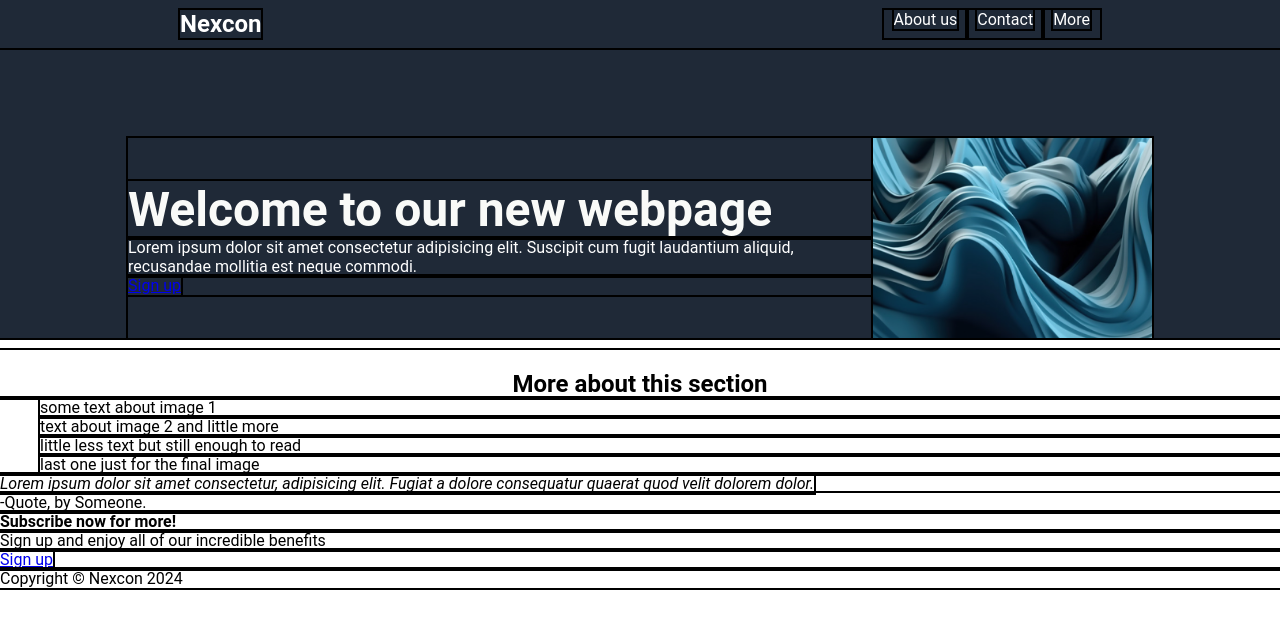
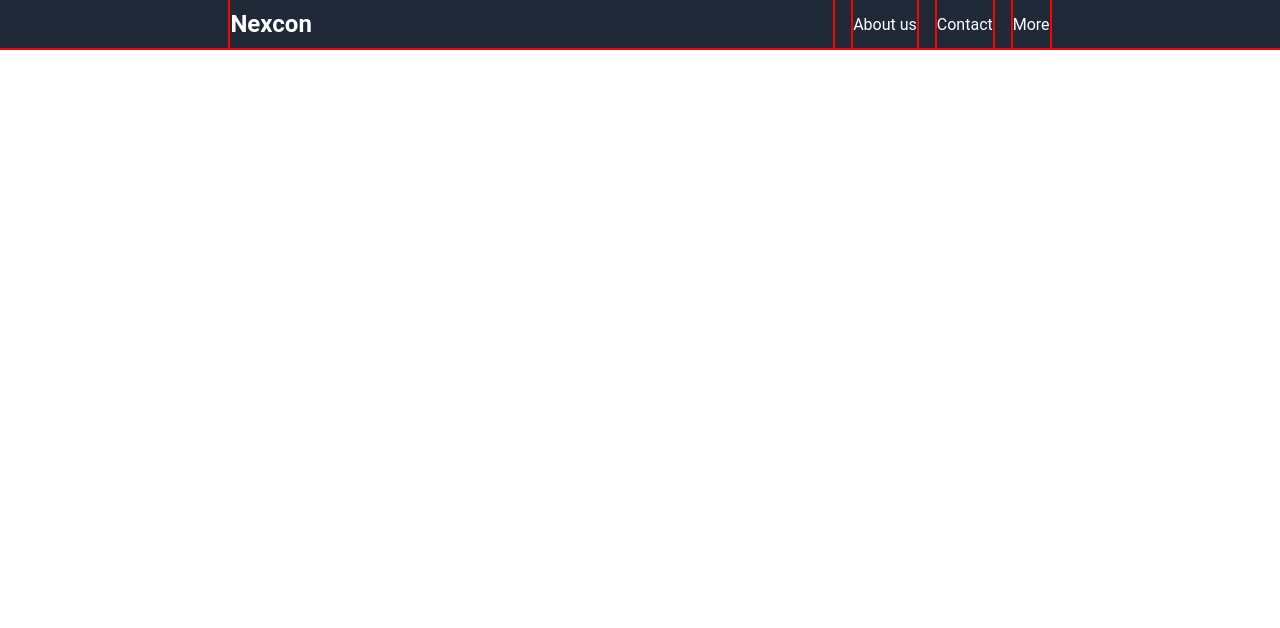
Before and after one commit to patrikralf/Project, a plain HTML site: page html/index.html in a window 1280 px wide. Drawn offline with Linux system fonts and the light colour scheme.

Commit message:
edited formatting
gutted structure and remade the navbar in cleaner syntax

```diff
--- a/css/style.css
+++ b/css/style.css
@@ -1,17 +1,38 @@
 * {
-  outline: solid 2px black;
+  outline: solid 2px rgb(255, 0, 0);
   font-family: Roboto;
-  margin: 0;
+  margin: 0px;
+}
+.first-block {
+  background-color: #1F2937;
+  padding-left: 18%;
+  padding-right: 18%;
 }
 
-body {
-  height: 100%;
+.flexbox {
+  display: flex;
+  justify-content: center;
+  gap: 20px;
 }
 
-.content {
-  padding: 0;
+a {
+  color: white;
+  text-decoration: none;
+  height: 3rem;
+  align-content: center;
 }
 
+.flexbox .flex-one{
+  font: bold 24px Roboto;
+  flex: 1;
+}
+
+
+/*
+
+div.list {
+  display: flex;
+}
 
 h1 {
   font-weight: bold;
@@ -19,63 +40,15 @@ h1 {
   color: #F9FAF8;
 }
 
-div.first-block {
-  background-color: #1F2937;
-  color: white;
-}
-
-
-div.menu {
-  background-color: #1F2937;
-  color: white;
-  text-decoration: none;
-}
-
-div.menu {
-  max-width: 100%;
-}
-
-ul.navbar {
-  padding: 10px 180px 10px 180px;
-  display: flex;
-  justify-content: space-between;
-}
-
-a#logo{
-  font-size: 24px;
-  color: F9FAF8;
-  font-weight: bold;
-  flex: 0 0 auto;
-}
-
-.menu a {
-  text-decoration: none;
-  color: white;
-}
-
-div.list {
-  display: flex;
-
-}
-
-li {
-  list-style-type: none;
-  padding-inline: 10px;
-
-}
-
 .welcome-text {
   margin: 7% 10% 1% 10%;
   display: flex;
-
 }
 
 .row {
     flex-direction: column;
     align-content: center;
     flex: 1 2 auto;
-
-
 }
 
 h2 {
--- a/html/index.html
+++ b/html/index.html
@@ -10,15 +10,13 @@
 <body>
     <div class="content">
         <div class="first-block">
-            <div class="menu">
-                <ul class="navbar">
-                    <a id="logo" href="#">Nexcon</a>
-                    <div class="list">
-                        <li><a href="about-us.html">About us</li></a>
-                        <li><a href="#">Contact</li></a>
-                        <li><a href="#">More</li></a>
-                    </div>
-                </ul>
+                        <div class="flexbox">
+                            <a class="flex-one" href="#">Nexcon</a>
+                            <a class="flex-two" href="about-us.html">About us</a>
+                            <a class="flex-three" href="#">Contact</a>
+                            <a class="flex-four" href="#">More</a>
+                        </div>
+                <!-- </div>
             </div>
             <div class="welcome-text">
                 <div class="row">
```
